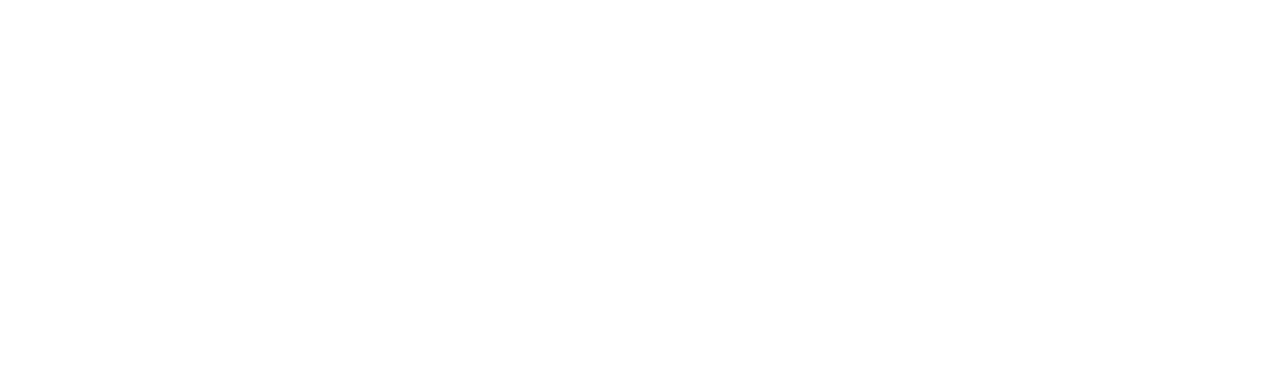
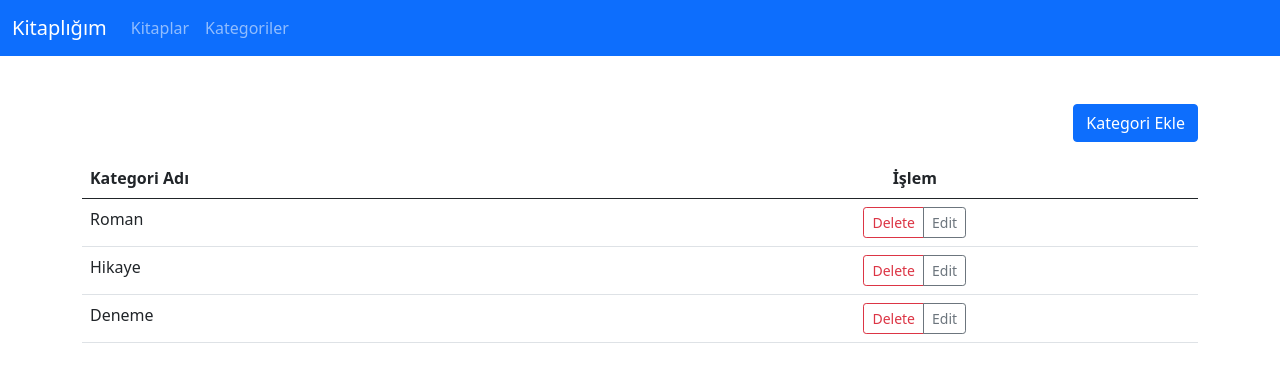
Before and after one commit to emreharman/3-sezon-haftasonu-react-library, a React (Create React App) app: page /categories in a window 1280 px wide. Before the commit this address had no page. Shown: the top 382 px of the page. Built offline with nearby package versions, Linux system fonts and the light colour scheme; data requests are answered from the project's data file.

Commit message:
add,edit,delete cases for books

```diff
--- a/db.json
+++ b/db.json
@@ -30,24 +30,10 @@
     },
     {
       "id": 1663445754196,
-      "name": "dfgdf",
-      "author": "gjgh",
-      "isbn": "",
-      "categoryId": "3"
-    },
-    {
-      "id": 1663446069262,
-      "name": "abc",
-      "author": "abc",
-      "isbn": "",
-      "categoryId": "1"
-    },
-    {
-      "id": 1663446170369,
-      "name": "xyz",
-      "author": "xyz",
-      "isbn": "",
-      "categoryId": "2"
+      "name": "dfgdf 1",
+      "author": "gjgh deneme",
+      "categoryId": "1",
+      "isbn": ""
     }
   ],
   "categories": [
--- a/public/index.html
+++ b/public/index.html
@@ -24,7 +24,7 @@
       work correctly both with client-side routing and a non-root public URL.
       Learn how to configure a non-root public URL by running `npm run build`.
     -->
-    <title>React App</title>
+    <title>Kitaplık</title>
     <link
       href="https://cdn.jsdelivr.net/npm/bootstrap@5.0.2/dist/css/bootstrap.min.css"
       rel="stylesheet"
--- a/src/App.js
+++ b/src/App.js
@@ -2,6 +2,7 @@ import React, { useEffect } from "react";
 import { BrowserRouter, Routes, Route } from "react-router-dom";
 import AddBook from "./pages/AddBook";
 import EditBook from "./pages/EditBook";
+import CategoriesList from "./pages/CategoriesList";
 
 import Home from "./pages/Home";
 import { useDispatch } from "react-redux";
@@ -45,6 +46,7 @@ function App() {
         <Route path="/" element={<Home />} />
         <Route path="/add-book" element={<AddBook />} />
         <Route path="/edit-book/:kitapId" element={<EditBook />} />
+        <Route path="/categories" element={<CategoriesList />} />
       </Routes>
     </BrowserRouter>
   );
--- a/src/components/Header.js
+++ b/src/components/Header.js
@@ -26,6 +26,11 @@ const Header = (props) => {
                 Kitaplar
               </Link>
             </li>
+            <li className="nav-item">
+              <Link className="nav-link" to="/categories">
+                Kategoriler
+              </Link>
+            </li>
           </ul>
         </div>
       </div>
--- a/src/components/ListBooks.js
+++ b/src/components/ListBooks.js
@@ -3,9 +3,10 @@ import { Link } from "react-router-dom";
 import axios from "axios";
 import Loading from "./Loading";
 import Modal from "../components/Modal";
-import { useSelector } from "react-redux";
+import { useSelector, useDispatch } from "react-redux";
 
 const ListBooks = (props) => {
+  const dispatch = useDispatch();
   const { categoriesState, booksState } = useSelector((state) => state);
   console.log(categoriesState);
   console.log("booksState", booksState);
@@ -37,6 +38,7 @@ const ListBooks = (props) => {
       .delete(`http://localhost:3004/books/${id}`)
       .then((res) => {
         console.log("delete res", res);
+        dispatch({ type: "DELETE_BOOK", payload: id });
         setDidUpdate(!didUpdate);
         setShowModal(false);
       })
--- /dev/null
+++ b/src/components/ListCategories.js
@@ -0,0 +1,79 @@
+import React, { useEffect } from "react";
+import { useSelector } from "react-redux";
+import Loading from "./Loading";
+import { Link } from "react-router-dom";
+
+const ListCategories = () => {
+  const { categoriesState } = useSelector((state) => state);
+  console.log("catState", categoriesState);
+
+  useEffect(() => {
+    document.title = "Kitaplık - Kategoriler";
+  }, []);
+
+  if (categoriesState.success !== true) {
+    return <Loading />;
+  }
+
+  return (
+    <div className="container my-5">
+      <div className="my-3 d-flex justify-content-end">
+        <Link to="/add-category" className="btn btn-primary">
+          Kategori Ekle
+        </Link>
+      </div>
+      <table className="table">
+        <thead>
+          <tr>
+            <th scope="col">Kategori Adı</th>
+            <th className="text-center" scope="col">
+              İşlem
+            </th>
+          </tr>
+        </thead>
+        <tbody>
+          {categoriesState.categories.map((category) => {
+            return (
+              <tr key={category.id}>
+                <td>{category.name}</td>
+
+                <td className="text-center">
+                  <div className="btn-group" role="group">
+                    <button
+                      type="button"
+                      className="btn btn-outline-danger btn-sm"
+                      onClick={() => {
+                        // setShowModal(true);
+                        // //kitapSil(book.id);
+                        // setSilinecekKitap(book.id);
+                        // setSilinecekKitapIsmi(book.name);
+                      }}
+                    >
+                      Delete
+                    </button>
+                    <Link
+                      to={`edit-category/${category.id}`}
+                      className="btn btn-sm btn-outline-secondary"
+                    >
+                      Edit
+                    </Link>
+                  </div>
+                </td>
+              </tr>
+            );
+          })}
+        </tbody>
+      </table>
+      {/* {showModal === true && (
+        <Modal
+          aciklama={`Silmek istediğinize emin misiniz?`}
+          title={silinecekKitapIsmi}
+          onConfirm={() => kitapSil(silinecekKitap)}
+          onCancel={() => setShowModal(false)}
+        />
+      )} */}
+    </div>
+  );
+};
+
+export default ListCategories;
--- a/src/pages/AddBook.js
+++ b/src/pages/AddBook.js
@@ -1,8 +1,11 @@
-import React from "react";
+import React, { useEffect } from "react";
 import Header from "../components/Header";
 import AddBookForm from "../components/AddBookForm";
 
 const AddBook = (props) => {
+  useEffect(() => {
+    document.title = "Kitaplık - Kitap Ekle";
+  }, []);
   return (
     <div>
       <Header />
--- /dev/null
+++ b/src/pages/CategoriesList.js
@@ -0,0 +1,14 @@
+import React, { useEffect } from "react";
+import Header from "../components/Header";
+import ListCategories from "../components/ListCategories";
+
+const CategoriesList = () => {
+  return (
+    <div>
+      <Header />
+      <ListCategories />
+    </div>
+  );
+};
+
+export default CategoriesList;
--- a/src/pages/EditBook.js
+++ b/src/pages/EditBook.js
@@ -6,10 +6,12 @@ import axios from "axios";
 import Header from "../components/Header";
 import Loading from "../components/Loading";
 import Modal from "../components/Modal";
-import { useSelector } from "react-redux";
+import { useSelector, useDispatch } from "react-redux";
 
 const EditBook = (props) => {
-  const { categoriesState } = useSelector((state) => state);
+  const dispatch = useDispatch();
+  const { categoriesState, booksState } = useSelector((state) => state);
+  console.log(booksState);
   const params = useParams();
   const navigate = useNavigate();
   console.log("params", params);
@@ -18,26 +20,56 @@ const EditBook = (props) => {
   const [author, setAuthor] = useState("");
   const [isbn, setIsbn] = useState("");
   const [category, setCategory] = useState("");
-  //const [categories, setCategories] = useState(null);
+  const [categories, setCategories] = useState(null);
   const [showModal, setShowModal] = useState(false);
 
   useEffect(() => {
-    axios
-      .get(`http://localhost:3004/books/${params.kitapId}`)
-      .then((res) => {
-        console.log(res.data);
-        setBookname(res.data.name);
-        setAuthor(res.data.author);
-        setIsbn(res.data.isbn);
-        setCategory(res.data.categoryId);
-        // axios
-        //   .get("http://localhost:3004/categories")
-        //   .then((res) => {
-        //     setCategories(res.data);
-        //   })
-        //   .catch((err) => console.log("categories error", err));
-      })
-      .catch((err) => console.log(err));
+    console.log(booksState.books, params.kitapId);
+    const arananKitap = booksState.books.find(
+      (item) => item.id == params.kitapId
+    );
+    if (arananKitap === undefined) {
+      navigate("/");
+      return;
+      // axios
+      //   .get(`http://localhost:3004/books/${params.kitapId}`)
+      //   .then((res) => {
+      //     console.log(res.data);
+      //     setBookname(res.data.name);
+      //     setAuthor(res.data.author);
+      //     setIsbn(res.data.isbn);
+      //     setCategory(res.data.categoryId);
+      //     axios
+      //       .get("http://localhost:3004/categories")
+      //       .then((res) => {
+      //         setCategories(res.data);
+      //       })
+      //       .catch((err) => console.log("categories error", err));
+      //   })
+      //   .catch((err) => console.log(err));
+    }
+    console.log(arananKitap);
+    setBookname(arananKitap.name);
+    setAuthor(arananKitap.author);
+    setIsbn(arananKitap.isbn);
+    setCategory(arananKitap.categoryId);
+    // axios
+    //   .get(`http://localhost:3004/books/${params.kitapId}`)
+    //   .then((res) => {
+    //     console.log(res.data);
+    //     setBookname(res.data.name);
+    //     setAuthor(res.data.author);
+    //     setIsbn(res.data.isbn);
+    //     setCategory(res.data.categoryId);
+    //     // axios
+    //     //   .get("http://localhost:3004/categories")
+    //     //   .then((res) => {
+    //     //     setCategories(res.data);
+    //     //   })
+    //     //   .catch((err) => console.log("categories error", err));
+    //   })
+    //   .catch((err) => console.log(err));
+    document.title = `Kitaplık - Kitap Düzenle - ${arananKitap.name} `;
   }, []);
 
   const handleSubmit = (event) => {
@@ -62,13 +94,14 @@ const EditBook = (props) => {
       .put(`http://localhost:3004/books/${params.kitapId}`, updatedBook)
       .then((res) => {
         console.log(res);
+        dispatch({ type: "EDIT_BOOK", payload: updatedBook });
         setShowModal(false);
         navigate("/");
       })
       .catch((err) => console.log("edit error", err));
   };
 
-  if (categoriesState.success !== true) {
+  if (categoriesState.success !== true || booksState.success !== true) {
     return <Loading />;
   }
   return (
--- a/src/pages/Home.js
+++ b/src/pages/Home.js
@@ -1,8 +1,11 @@
-import React from "react";
+import React, { useEffect } from "react";
 import Header from "../components/Header";
 import ListBooks from "../components/ListBooks";
 
 const Home = (props) => {
+  useEffect(() => {
+    document.title = "Kitaplık";
+  }, []);
   return (
     <div>
       <Header />
--- a/src/redux/reducers/booksReducer.js
+++ b/src/redux/reducers/booksReducer.js
@@ -32,6 +32,24 @@ const booksReducer = (state = initialState, action) => {
         ...state,
         books: [...state.books, action.payload],
       };
+    case "DELETE_BOOK":
+      const filteredBooks = state.books.filter(
+        (item) => item.id !== action.payload
+      );
+      return {
+        ...state,
+        books: filteredBooks,
+      };
+    case "EDIT_BOOK":
+      //1. güncellenecek kitabın o anki halini diziden çıkar
+      //2.güncel halini diziye ekle
+      const filteredBooksEdit = state.books.filter(
+        (item) => item.id != action.payload.id
+      );
+      return {
+        ...state,
+        books: [...filteredBooksEdit, action.payload],
+      };
     default:
       return state;
   }
```
